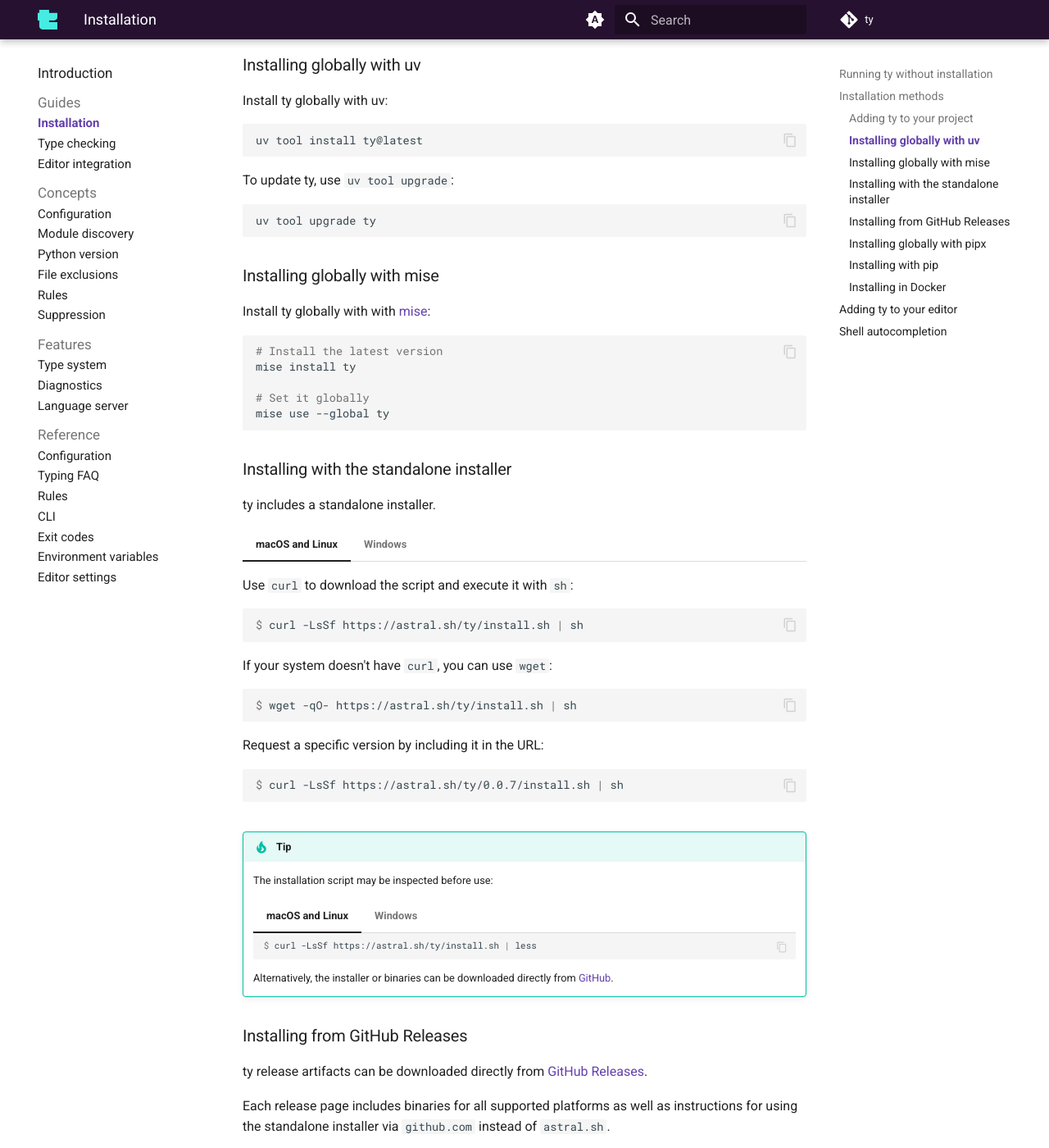
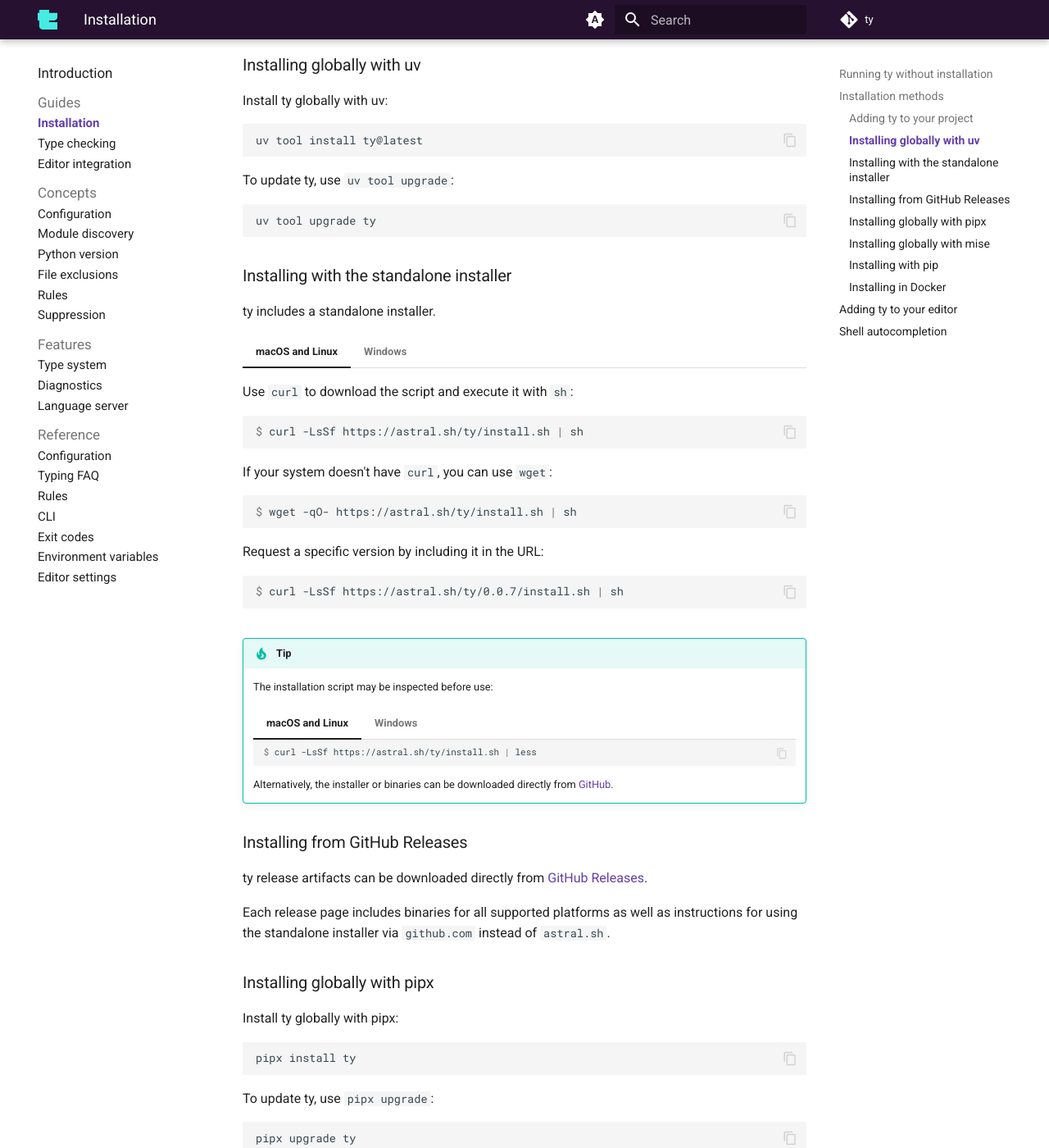
Before and after one commit to astral-sh/ty, an MkDocs documentation site: the page built from docs/installation.md, in a window 1280 px wide and 1400 px high, scrolled down 842 px. Shown: the whole window at 82% size. Built offline with MkDocs 1.6.1 and Material for MkDocs 9.7.7, drawn with Linux system fonts in a browser that asks for light colours; comment, search, counter and statistics services are not loaded; some of the changed text lies outside the part shown.

Commit message:
Move the mise installation section after pipx in docs

````diff
--- a/docs/installation.md
+++ b/docs/installation.md
@@ -48,18 +48,6 @@
 
 ```shell
 uv tool upgrade ty
-```
-
-### Installing globally with mise
-
-Install ty globally with with [mise](https://github.com/jdx/mise):
-
-```shell
-# Install the latest version
-mise install ty
-
-# Set it globally
-mise use --global ty
 ```
 
 ### Installing with the standalone installer
@@ -142,6 +130,18 @@
 pipx upgrade ty
 ```
 
+### Installing globally with mise
+
+Install ty globally with with [mise](https://github.com/jdx/mise):
+
+```shell
+# Install the latest version
+mise install ty
+
+# Set it globally
+mise use --global ty
+```
+
 ### Installing with pip
 
 Install ty into your current Python environment with pip:
````
